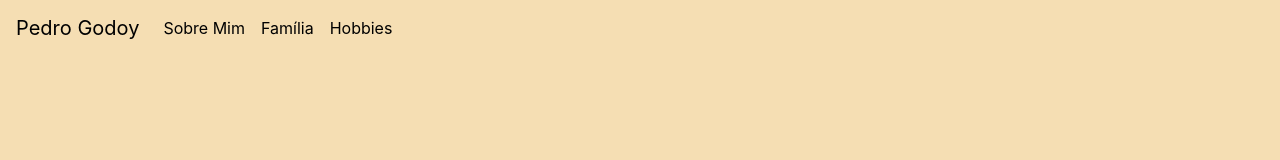
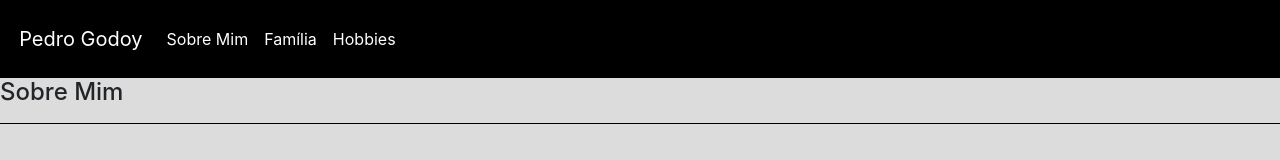
Before and after one commit to PedroGodoyy/ProjetoPessoal, a plain HTML site: page index.html in a window 1280 px wide. Drawn offline with nearby package versions, Linux system fonts and the light colour scheme.

Commit message:
Comecei a adicionar cor ao site e algumas escritas

```diff
--- a/index.html
+++ b/index.html
@@ -13,7 +13,7 @@
     <title>Site Pessoal</title>
   </head>
   <body>
-    <nav class="navbar navbar-expand-lg">
+    <nav class="navbar navbar-expand-lg nav">
         <a class="navbar-brand letra-cor" href="#">Pedro Godoy</a>
         <button class="navbar-toggler" type="button" data-toggle="collapse" data-target="#textoNavbar" aria-controls="textoNavbar" aria-expanded="false" aria-label="Alterna navegação">
           <span class="navbar-toggler-icon"></span>
@@ -34,7 +34,8 @@
       </nav>
 
       <div class="principal">
-
+        <h4>Sobre Mim</h4>
+        <hr size="10" width="100%" color="#000">
       </div>
 
   </body>
--- a/style.css
+++ b/style.css
@@ -1,7 +1,26 @@
 body{
-    background-color: #F5DEB3;
+    background-color: #dcdcdc;
+}
+
+.nav{
+    background-color: #000;
+    padding: 1.2rem;
 }
 
 .letra-cor{
-    color: black;
+    color: #fff;
 }
+
+.letra-cor:hover{
+    color: #fff;
+    transition: 0.5s;
+    opacity: 0.5;
+}
+
+.principal{
+    align-items: center;
+}
+
+.principal h4{
+    font-size: 1.5rem;
+}
```
